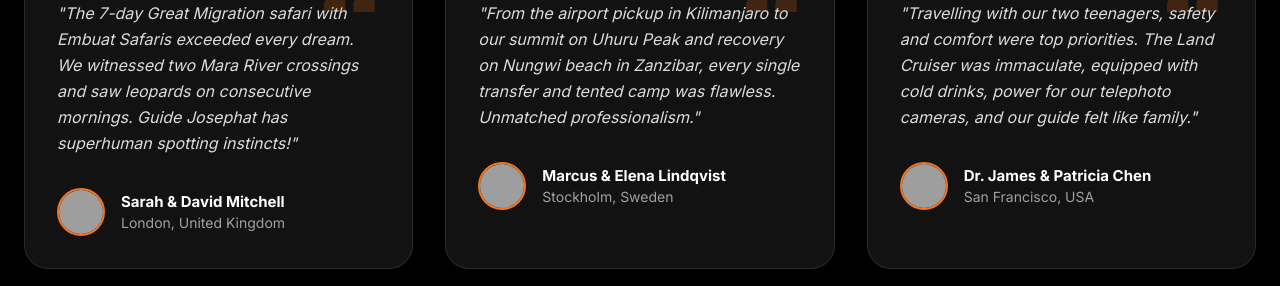
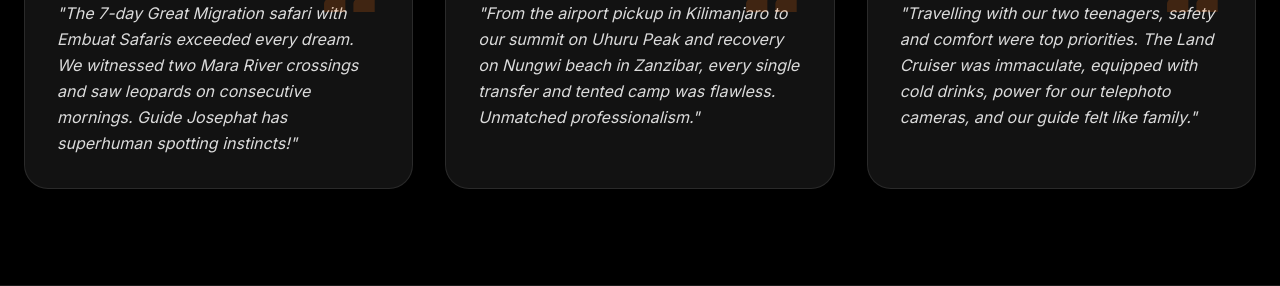
Before and after one commit to FADHY78/tanzania-safari-explorer1, a React (Vite) app: page /gallery in a window 1280 px wide. Shown: the part 4665-4951 px from the top of the page. Built offline with nearby package versions, Linux system fonts and the light colour scheme; grey boxes are pictures that could not be loaded; a web font is replaced by a local one.

Commit message:
feat: create Home page and Testimonials component

```diff
--- a/components/Testimonials.tsx
+++ b/components/Testimonials.tsx
@@ -24,22 +24,7 @@
                   </svg>
                 ))}
               </div>
-              <p className="text-base text-white/85 italic mb-8 leading-relaxed">"{t.text}"</p>
-              <div className="flex items-center gap-4">
-                <img
-                  src={t.image}
-                  alt={t.name}
-                  className="w-12 h-12 rounded-full border-2 border-[#F97316] object-cover"
-                  loading="lazy"
-                  onError={(e) => {
-                    (e.currentTarget as HTMLImageElement).src = 'https://images.unsplash.com/photo-1534528741775-53994a69daeb?auto=format&fit=crop&w=300&q=80';
-                  }}
-                />
-                <div>
-                  <h5 className="font-bold text-white">{t.name}</h5>
-                  <p className="text-sm text-white/60">{t.location}</p>
-                </div>
-              </div>
+              <p className="text-base text-white/85 italic leading-relaxed">"{t.text}"</p>
               <div className="absolute top-8 right-8 text-[#F97316]/20">
                 <svg className="w-16 h-16" fill="currentColor" viewBox="0 0 24 24">
                   <path d="M14.017 21L14.017 18C14.017 16.8954 14.9124 16 16.017 16H19.017V14C19.017 11.7909 17.2261 10 15.017 10H14.017V7H15.017C18.883 7 22.017 10.134 22.017 14V21H14.017ZM3.017 21L3.017 18C3.017 16.8954 3.91243 16 5.017 16H8.017V14C8.017 11.7909 6.22611 10 4.017 10H3.017V7H4.017C7.883 7 11.017 10.134 11.017 14V21H3.017Z" />
--- a/pages/Home.tsx
+++ b/pages/Home.tsx
@@ -18,7 +18,7 @@
       id: 'kilimanjaro-machame-7-days',
       name: '7 Days Kilimanjaro Climb – Machame Route',
       duration: '7 Days',
-      price: '$2,279',
+      price: '$2,079',
       image: 'https://zaratanzaniaadventures.com/wp-content/uploads/elementor/thumbs/7-days-machame-q7uhx4dl11xrr3ao020xabzqzwvm9oxm4gn0ke87mo.jpg',
       highlights: ['Machame Camp & Shira Plateau', 'Barranco Wall & Karanga Camp', 'Uhuru Peak 5,895m Summit'],
       link: '/tour/kilimanjaro-machame-7-days'
@@ -27,7 +27,7 @@
       id: 'safari-northern-circuit-6-days',
       name: '6-Day Northern Circuit Wildlife Safari',
       duration: '6 Days',
-      price: '$2,650',
+      price: '$2,450',
       image: 'https://zaratanzaniaadventures.com/wp-content/uploads/2024/07/giraffe.jpg',
       highlights: ['Serengeti National Park Game Drives', 'Ngorongoro Crater Floor Safari', 'Tarangire Elephant Herds & Baobabs'],
       link: '/tour/safari-northern-circuit-6-days'
@@ -36,7 +36,7 @@
       id: 'zanzibar-prison-island-spice-4-days',
       name: '4 Days Zanzibar Island & Spice Tour',
       duration: '4 Days',
-      price: '$750',
+      price: '$550',
       image: 'https://zaratanzaniaadventures.com/wp-content/uploads/2023/06/mahali-zanzibar-1024x683.jpg',
       highlights: ['Stone Town UNESCO World Heritage', 'Spice Farm Sensory Exploration', 'Prison Island Giant Aldabra Tortoises'],
       link: '/tour/zanzibar-prison-island-spice-4-days'
@@ -44,9 +44,9 @@
   ];
 
   const testimonials = [
-    { name: 'Sarah Mitchell', location: 'United Kingdom', text: 'The 5-day migration safari was life-changing. We saw a river crossing and the Big Five in just one trip. Our guide was incredibly knowledgeable!', rating: 5, image: 'https://images.unsplash.com/photo-1494790108377-be9c29b29330?auto=format&fit=crop&w=300&q=80' },
-    { name: 'David Chen', location: 'Singapore', text: 'Perfectly organized from airport pickup to final farewell. Arusha to Zanzibar was seamless and exceeded all our expectations!', rating: 5, image: 'https://images.unsplash.com/photo-1507003211169-0a1dd7228f2d?auto=format&fit=crop&w=300&q=80' },
-    { name: 'Emma & Mark', location: 'Australia', text: 'The Ngorongoro Crater was otherworldly. Our guide knew every animal by name. Truly an unforgettable luxury adventure.', rating: 5, image: 'https://images.unsplash.com/photo-1544005313-94ddf0286df2?auto=format&fit=crop&w=300&q=80' }
+    { name: 'Sarah Mitchell', location: 'United Kingdom', text: 'The 5-day migration safari was life-changing. We saw a river crossing and the Big Five in just one trip. Our guide was incredibly knowledgeable!', rating: 5 },
+    { name: 'David Chen', location: 'Singapore', text: 'Perfectly organized from airport pickup to final farewell. Arusha to Zanzibar was seamless and exceeded all our expectations!', rating: 5 },
+    { name: 'Emma & Mark', location: 'Australia', text: 'The Ngorongoro Crater was otherworldly. Our guide knew every animal by name. Truly an unforgettable luxury adventure.', rating: 5 }
   ];
 
   return (
@@ -263,22 +263,10 @@
           </div>
           <div className="grid md:grid-cols-3 gap-5 max-w-5xl mx-auto">
             {testimonials.map((t, i) => (
-              <div key={i} className="p-6 bg-neutral-50 dark:bg-[#121212] rounded-2xl border border-black/10 dark:border-white/10 hover:border-[#F97316] hover:shadow-xl transition-all">
-                <div className="flex gap-0.5 mb-2.5">{[...Array(t.rating)].map((_, j) => <Star key={j} className="w-3.5 h-3.5 text-[#F97316] fill-[#F97316]" />)}</div>
-                <p className="text-neutral-700 dark:text-neutral-300 text-sm leading-relaxed mb-4 italic">"{t.text}"</p>
-                <div className="flex items-center gap-3">
-                  <img
-                    src={t.image}
-                    alt={t.name}
-                    className="w-10 h-10 rounded-full border-2 border-[#F97316] object-cover"
-                    onError={(e) => {
-                      (e.currentTarget as HTMLImageElement).src = 'https://images.unsplash.com/photo-1534528741775-53994a69daeb?auto=format&fit=crop&w=300&q=80';
-                    }}
-                  />
-                  <div>
-                    <div className="font-bold text-black dark:text-white text-sm">{t.name}</div>
-                    <div className="text-[11px] text-neutral-500 dark:text-neutral-400">{t.location}</div>
-                  </div>
+              <div key={i} className="p-6 bg-neutral-50 dark:bg-[#121212] rounded-2xl border border-black/10 dark:border-white/10 hover:border-[#F97316] hover:shadow-xl transition-all flex flex-col justify-between">
+                <div>
+                  <div className="flex gap-0.5 mb-2.5">{[...Array(t.rating)].map((_, j) => <Star key={j} className="w-3.5 h-3.5 text-[#F97316] fill-[#F97316]" />)}</div>
+                  <p className="text-neutral-700 dark:text-neutral-300 text-sm leading-relaxed italic">"{t.text}"</p>
                 </div>
               </div>
             ))}
```
